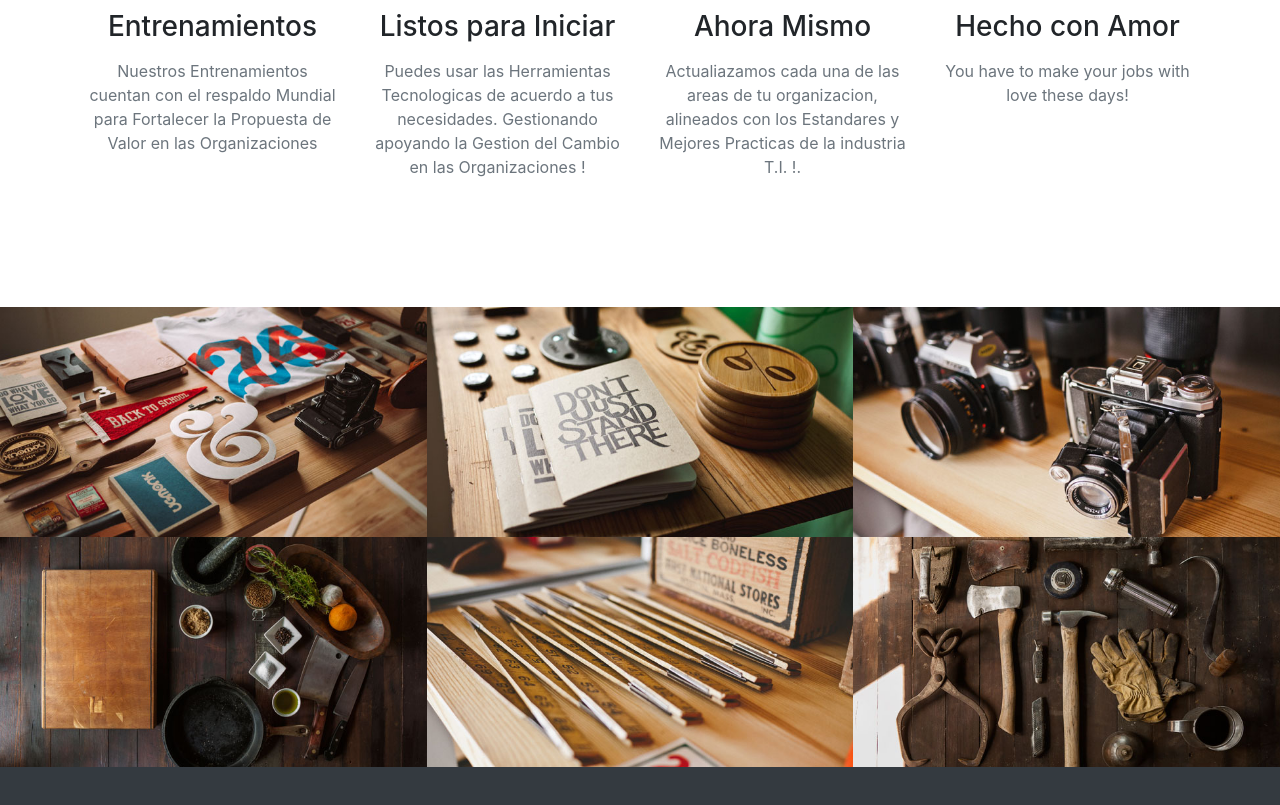
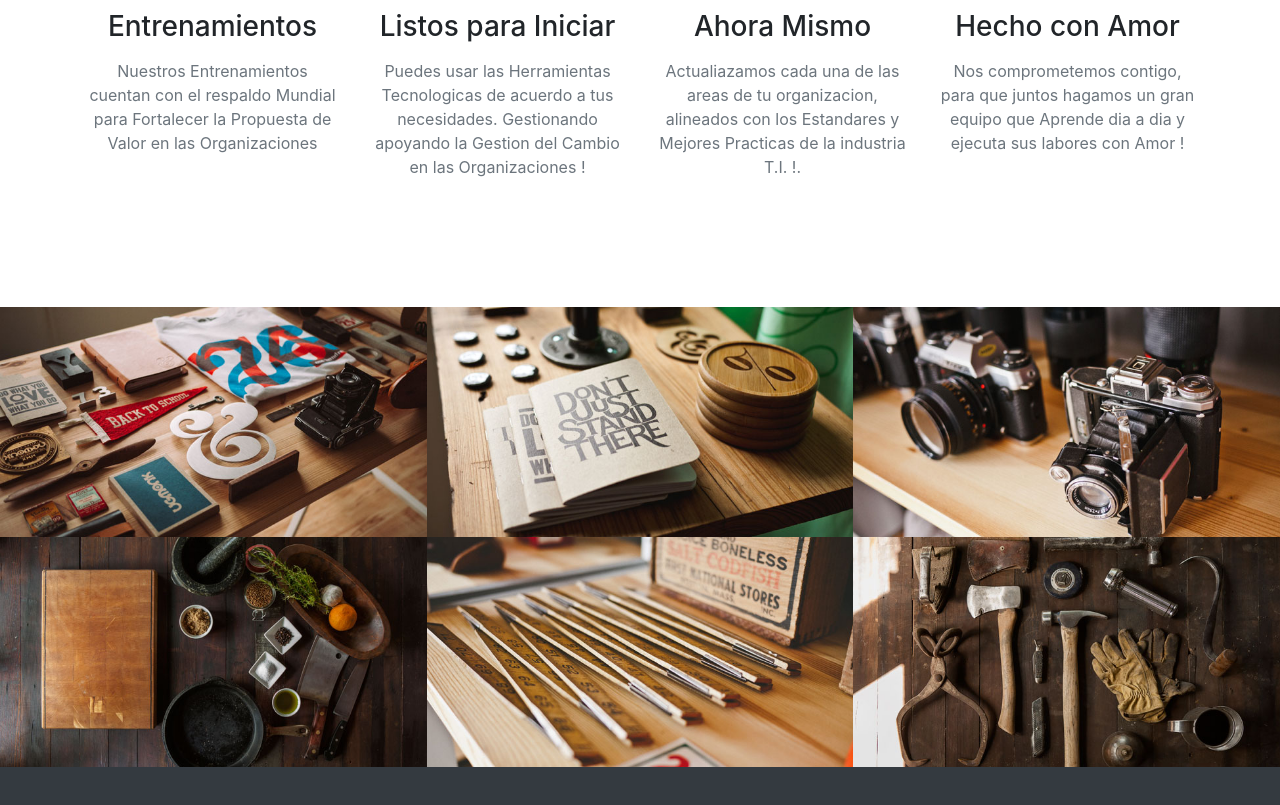
Before and after one commit to GUSSROM/tida, a website with bundled scripts: page index.html in a window 1280 px wide. Shown: the part 1635-2440 px from the top of the page. Built offline with nearby package versions, Linux system fonts and the light colour scheme; files whose address does not match are found by name.

Commit message:
Update index.html

```diff
--- a/index.html
+++ b/index.html
@@ -120,7 +120,7 @@
             <div class="service-box mt-5 mx-auto">
               <i class="fas fa-4x fa-heart text-primary mb-3 sr-icon-4"></i>
               <h3 class="mb-3">Hecho con Amor</h3>
-              <p class="text-muted mb-0">You have to make your jobs with love these days!</p>
+              <p class="text-muted mb-0"> Nos comprometemos contigo, para que juntos hagamos un gran equipo que Aprende dia a dia y ejecuta sus labores con Amor !</p>
             </div>
           </div>
         </div>
```
